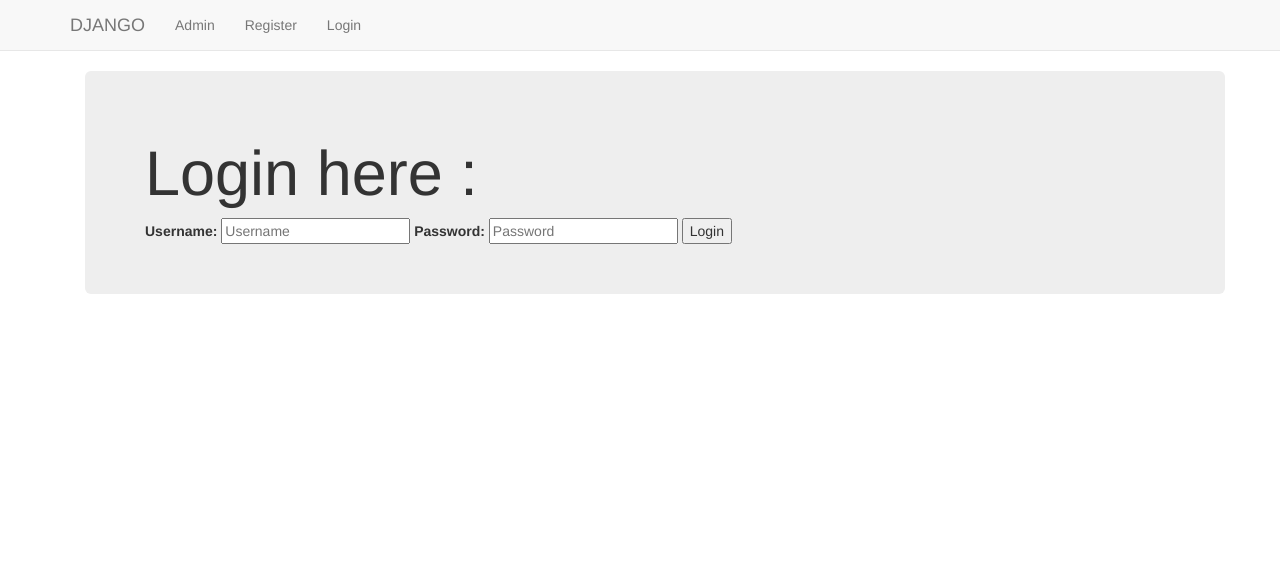
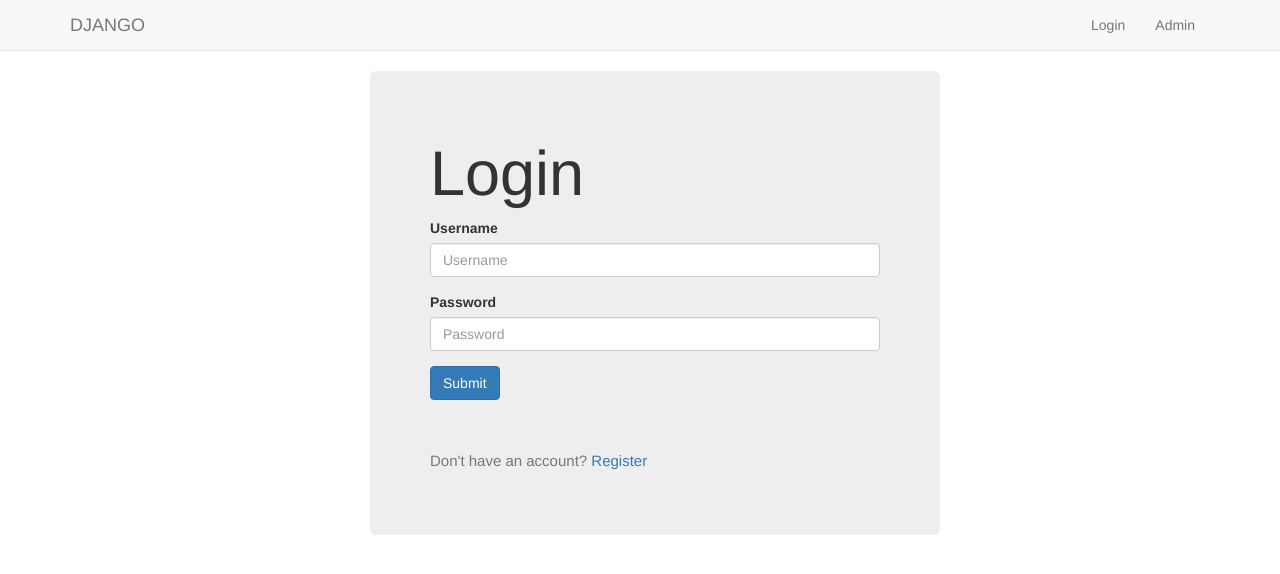
Before and after one commit to archetype2142/user_authentication, a Django app: page /Home/user_login/ in a window 1280 px wide. Shown: the top 574 px of the page. Run offline with Django 3.2, Linux system fonts and the light colour scheme; some libraries are stand-ins or nearby versions.

Commit message:
login form, navbar styling

```diff
--- a/UserAuth/templates/Home/base.html
+++ b/UserAuth/templates/Home/base.html
@@ -10,18 +10,17 @@
   <body>
     <nav class="navbar navbar-default navbar-static-top">
       <div class="container">
-        <ul class="nav navbar-nav">
+        <ul class="nav navbar-nav" style="width: 100%">
             {# Django Home Link / Admin Link / Register Link#}
           <li><a class="navbar-brand" href="{% url 'index' %}">DJANGO</a></li>
-          <li><a class="navbar-link" href="{% url 'admin:index' %}">Admin</a></li>
-          <li><a class="navbar-link" href="{% url 'Home:register' %}">Register</a></li>
+          <li style="float: right"><a class="navbar-link" href="{% url 'admin:index' %}">Admin</a></li>
           {# Some logic on what to display for last item#}
           {% if user.is_authenticated %}
-            <li><a href="{% url 'logout' %}">Logout</a></li>
+            <li style="float: right"><a href="{% url 'logout' %}">Logout</a></li>
           {% else %}
-            <li><a class="navbar-link" href="{% url 'Home:user_login' %}">Login</a></li>
+            <li style="float: right"><a class="navbar-link" href="{% url 'Home:user_login' %}">Login</a></li>
           {% endif %}
-          </ul>
+        </ul>
       </div>
     </nav>
     <div class="container">
--- a/UserAuth/templates/Home/login.html
+++ b/UserAuth/templates/Home/login.html
@@ -1,17 +1,23 @@
 {% extends 'Home/base.html' %}
 {% block body_block %}
-  <div class="container">
-    <div class="jumbotron">
-      <h1>Login here :</h1>
-          <form method="post" action="{% url 'Home:user_login' %}">
-              {% csrf_token %}
-              {# A more "HTML" way of creating the login form#}
-              <label for="username">Username:</label>
-              <input type="text" name="username" placeholder="Username">
-              <label for="password">Password:</label>
-              <input type="password" name="password" placeholder="Password">
-              <input type="submit" name="" value="Login">
-            </form>
-      </div>
+  <div class="container" style="display: flex; justify-content: center">
+    <div class="jumbotron col-md-6">
+      <h1>Login</h1>
+      <form method="post" action="{% url 'Home:user_login' %}">
+        {% csrf_token %}
+        <div class="form-group">
+          <label for="username">Username</label>
+          <input type="email" class="form-control" placeholder="Username">
+        </div>
+        <div class="form-group">
+          <label for="password">Password</label>
+          <input type="password" class="form-control" placeholder="Password">
+        </div>
+        <button type="submit" class="btn btn-primary">Submit</button>
+      </form>
+      <p class="text-muted" style="margin-top: 50px; font-size: 15px;">
+        Don't have an account? <a href="{% url 'Home:register' %}">Register</a>
+      </p>
+    </div>
   </div>
 {% endblock %}
```
